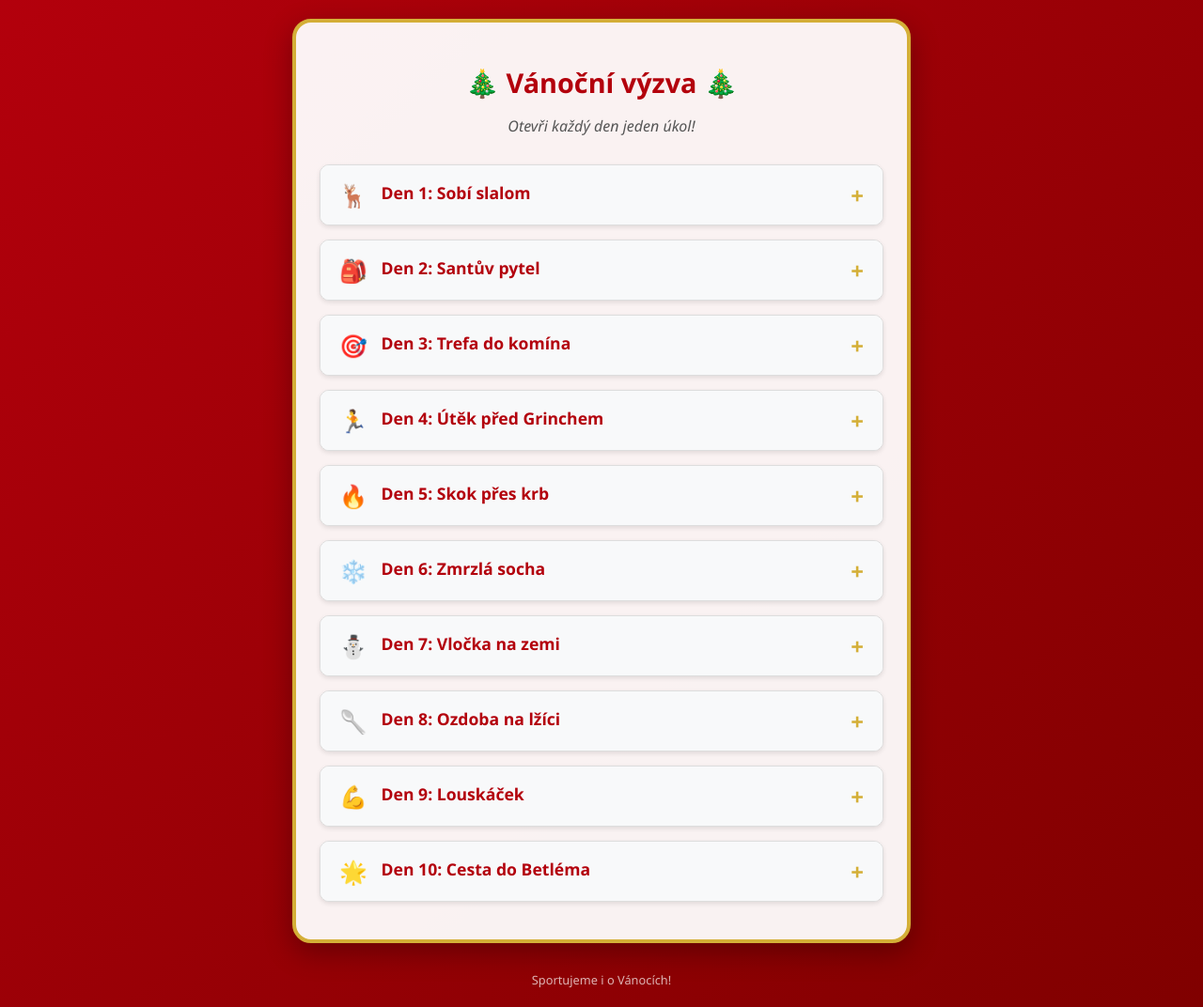
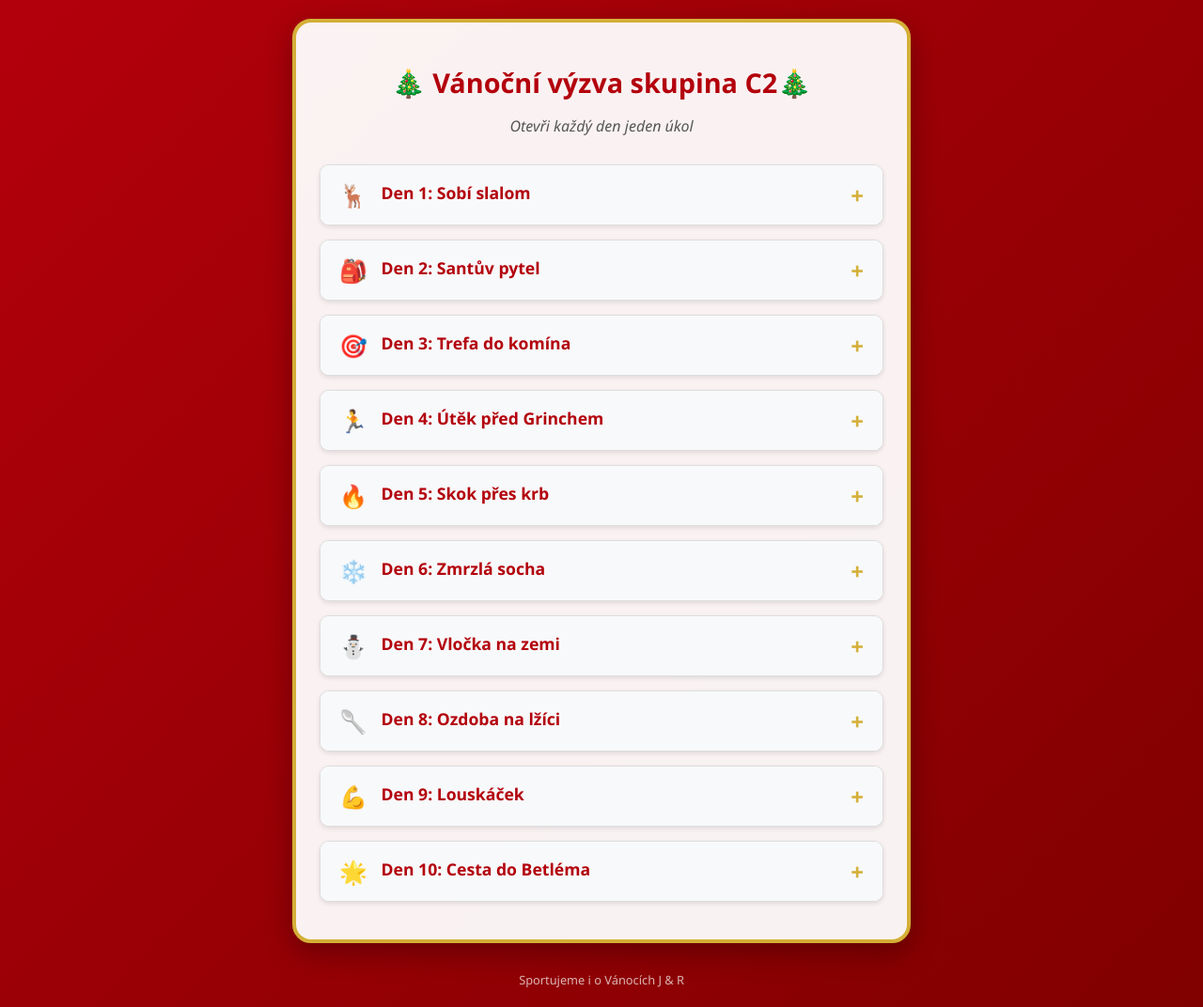
Before and after one commit to JiriMarcik/vanocni_vyzva_2025, a plain HTML site: page index.html in a window 1280 px wide. Shown: the whole page at 94% size. Drawn offline with Linux system fonts and the light colour scheme.

Commit message:
Update index.html

```diff
--- a/index.html
+++ b/index.html
@@ -110,8 +110,8 @@
 <body>
 
     <div class="container">
-        <h1>🎄 Vánoční výzva 🎄</h1>
-        <p class="subtitle">Otevři každý den jeden úkol!</p>
+        <h1>🎄 Vánoční výzva skupina C2🎄</h1>
+        <p class="subtitle">Otevři každý den jeden úkol</p>
 
         <details>
             <summary>
@@ -209,7 +209,8 @@
     </div>
 
     <div class="footer">
-        Sportujeme i o Vánocích!
+        Sportujeme i o Vánocích
+        J & R
     </div>
 
 </body>
```
